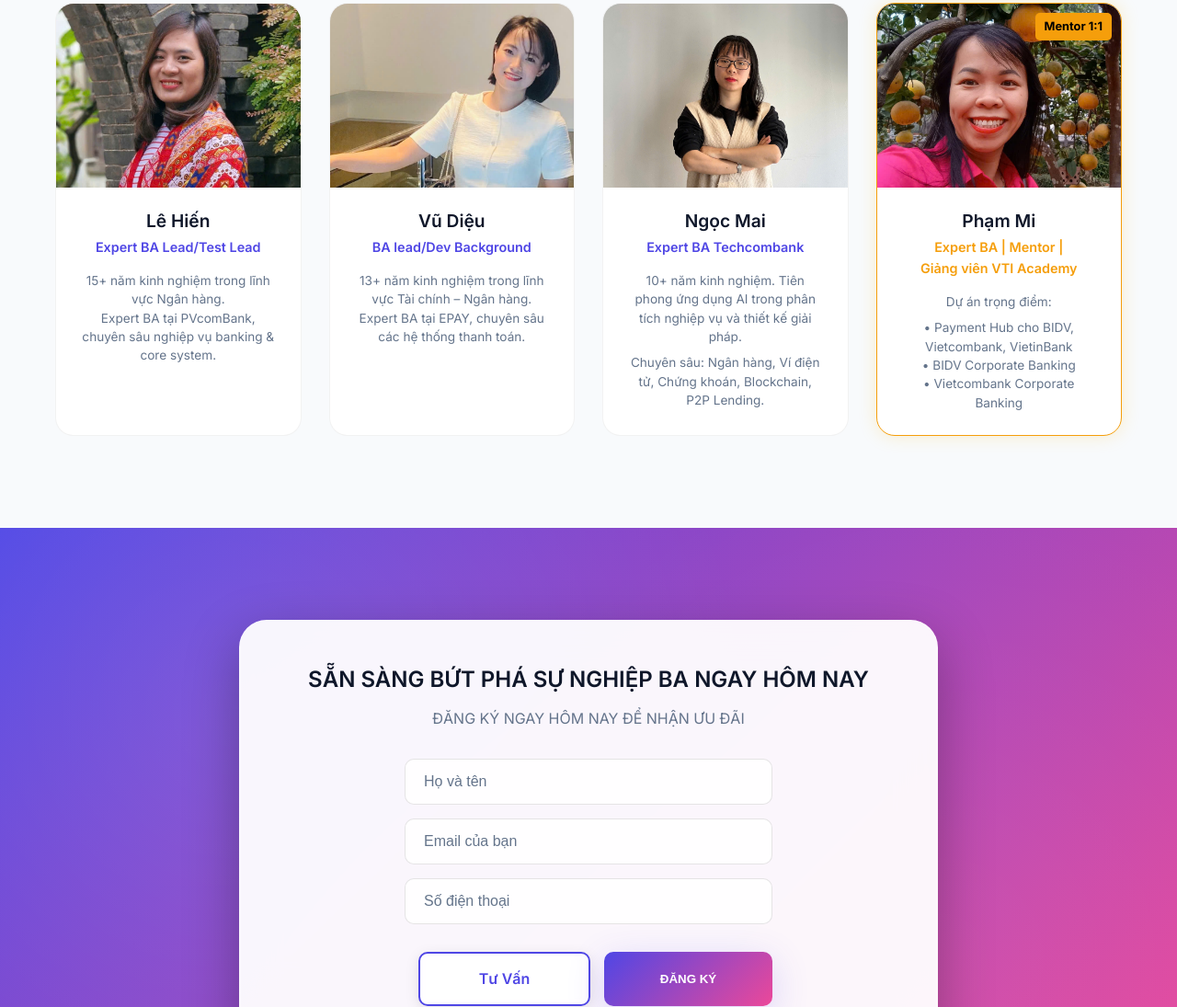
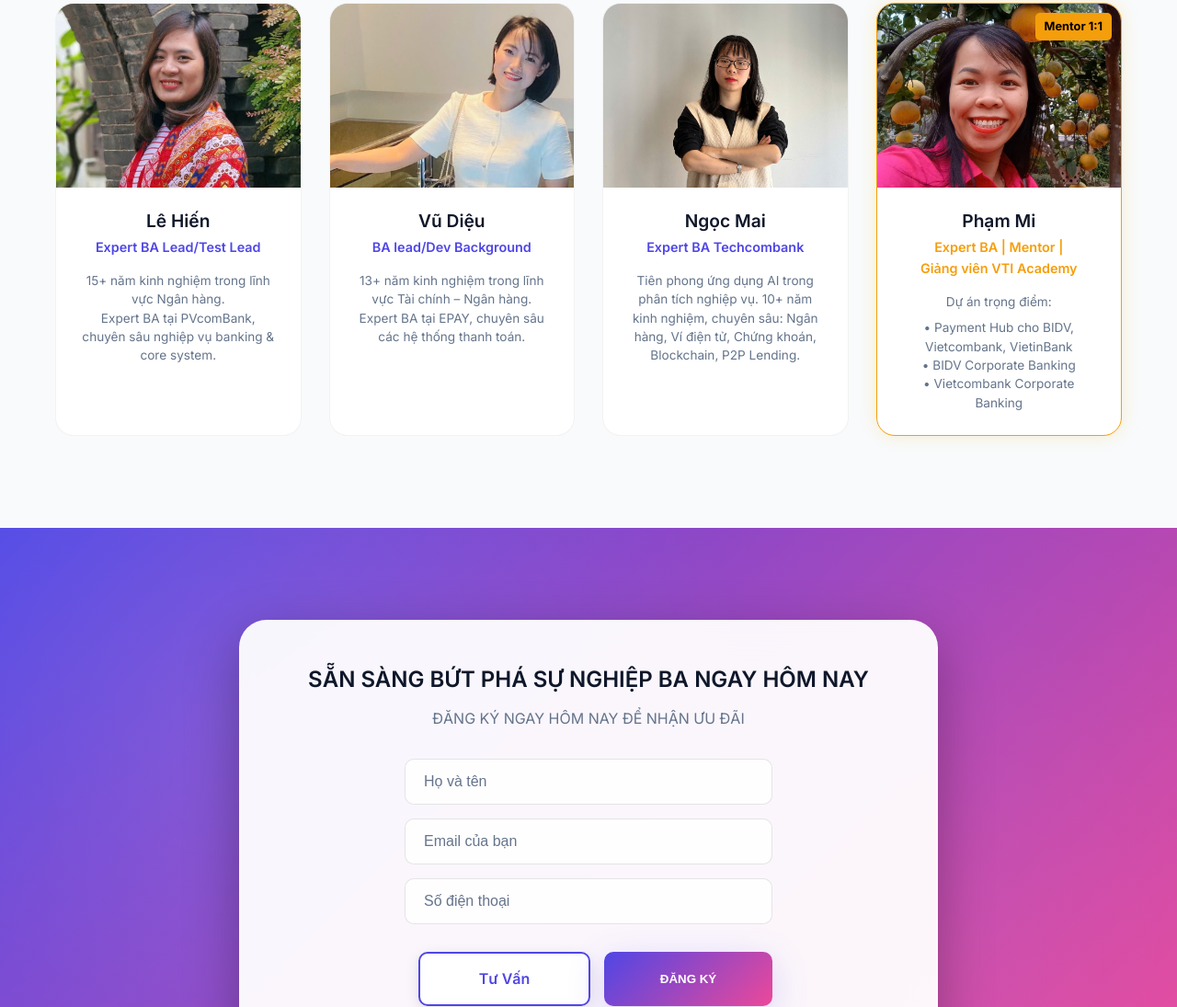
Before and after one commit to lemai1003-cell/project-course, a website: page index.html in a window 1280 px wide. Shown: the part 5005-6100 px from the top of the page at 92% size. Drawn offline with Linux system fonts and the light colour scheme.

Commit message:
Update Ngoc Mai bio

```diff
--- a/index.html
+++ b/index.html
@@ -289,8 +289,7 @@
                     <div class="team-info">
                         <h3>Ngọc Mai</h3>
                         <span class="role">Expert BA Techcombank</span>
-                        <p>10+ năm kinh nghiệm. Tiên phong ứng dụng AI trong phân tích nghiệp vụ và thiết kế giải pháp.</p>
-                        <p>Chuyên sâu: Ngân hàng, Ví điện tử, Chứng khoán, Blockchain, P2P Lending.</p>
+                        <p>Tiên phong ứng dụng AI trong phân tích nghiệp vụ. 10+ năm kinh nghiệm, chuyên sâu: Ngân hàng, Ví điện tử, Chứng khoán, Blockchain, P2P Lending.</p>
                     </div>
                 </div>
                 <!-- Mentor -->
```
